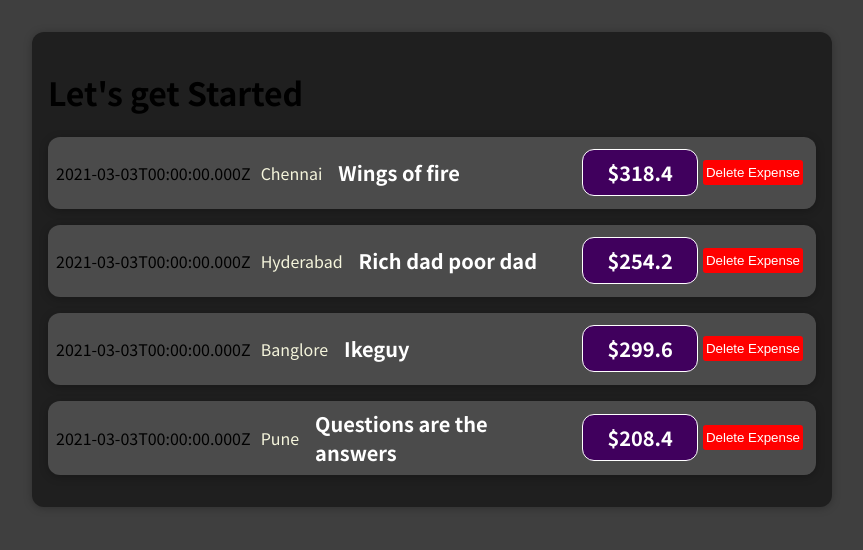
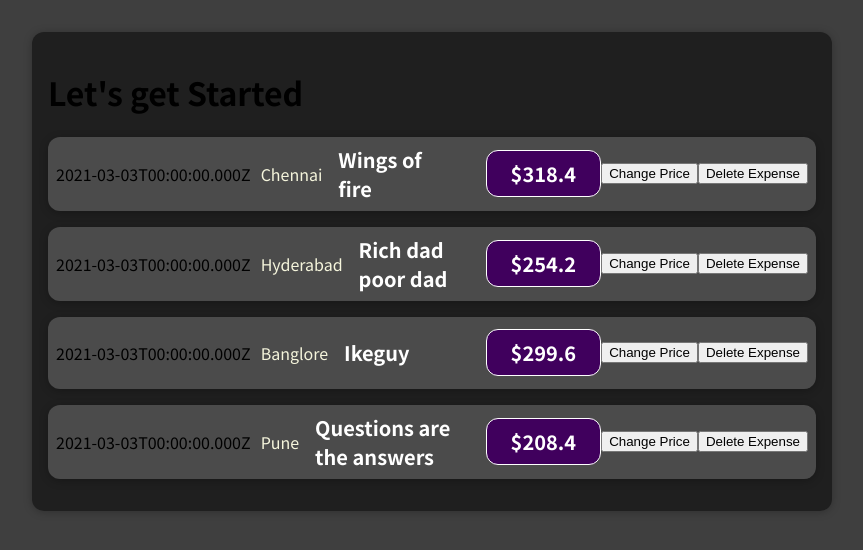
Before and after one commit to fhhdjfhedjdkjd123/reactJs, a React (Create React App) app: page / in a window 1280 px wide. Shown: the top 550 px of the page, without its empty margins (208-1071 px from the left). Built offline with nearby package versions, Linux system fonts and the light colour scheme; the HTML template or start-up script is replaced by a standard one.

Commit message:
added change price button

```diff
--- a/src/App.js
+++ b/src/App.js
@@ -44,7 +44,6 @@
         id={expense.id}
       ></ExpenseItem>
       ))}
-
     </div>
   );
 }
--- a/src/components/Expenses/ExpenseItem.js
+++ b/src/components/Expenses/ExpenseItem.js
@@ -1,4 +1,4 @@
-import React from 'react';
+import React, {useState} from 'react';
 import ExpenseDate from './ExpenseDate';
 import ExpenseDetails from './ExpenseDetails';
 import './ExpenseItem.css';
@@ -7,8 +7,12 @@
   // const month = props.date.toLocalString("en-US",{month: "long"});
   // const day = props.date.toLocalString("en-US",{day: "numeric"});
   // const year = props.data.toLocalString("en-US",{year: "numeric"});
+  const[price, setPrice] = useState(props.price);
   const deleteButton=()=>{
 
+  }
+  const changePrice=()=>{
+    setPrice(100);
   }
   return (
     <div className='expense-item'>
@@ -20,12 +24,13 @@
       </div> */}
       <ExpenseDate date={props.date}></ExpenseDate>
       <p className='location'>{props.location}</p>
-      <ExpenseDetails title={props.title} price={props.price}></ExpenseDetails>
+      <ExpenseDetails title={props.title} price={price}></ExpenseDetails>
       {/* <div className='expense-item__description'>
          <h2>{props.title}</h2>
          <div className='expense-item__price'>${props.price}</div>
       </div> */}
-      <button className='button' onClick={deleteButton}>Delete Expense</button>
+      <button className='changePriceBtn' onClick={changePrice}>Change Price</button>
+      <button className='deleteButton' onClick={deleteButton}>Delete Expense</button>
     </div>
   );
 }
```
